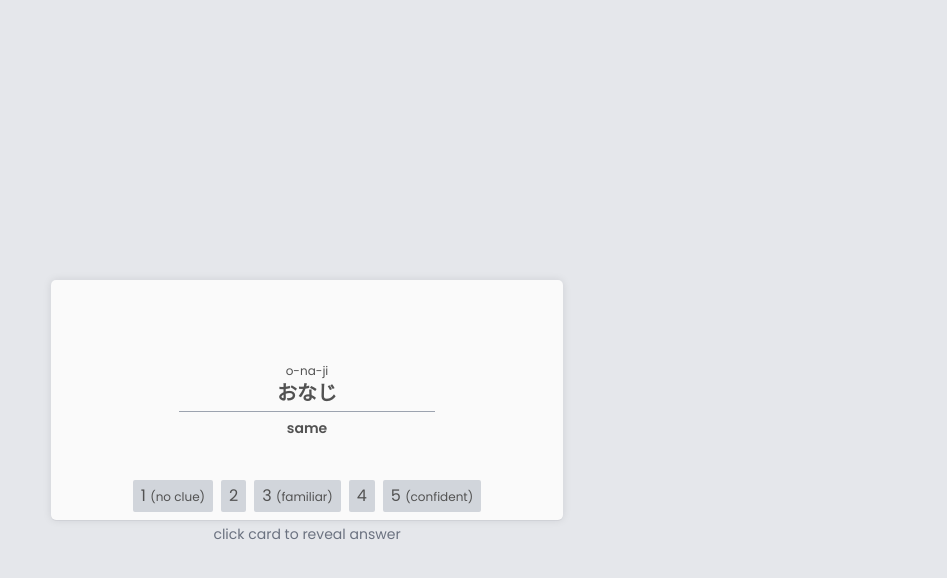
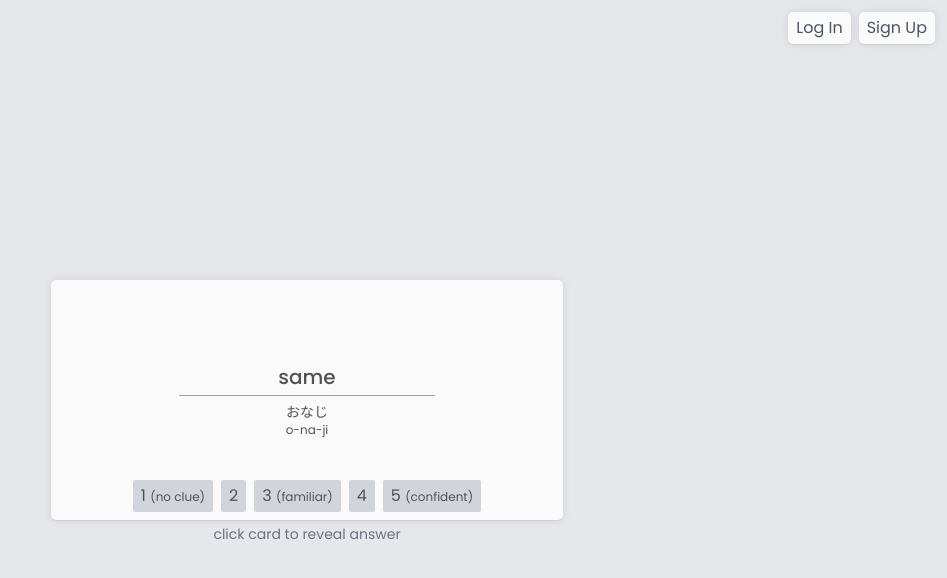
Before and after one commit to konstantinstanmeyer/sm-2-learner, a Next.js app: page / in a window 1280 px wide. Both pictures are taken after a click on the element 640 px from the left and 400 px from the top of the page. Shown: the top 578 px of the page, without its empty margins (333-1280 px from the left). Built offline with nearby package versions, Linux system fonts and the light colour scheme.

Commit message:
basic signin component styling

```diff
--- a/app/globals.css
+++ b/app/globals.css
@@ -24,4 +24,8 @@
     color: rgb(82, 82, 82);
     font-family: var(--font-poppins);
   }
+
+  .poppins {
+    font-family: var(--font-poppins);
+  }
 }
--- a/app/page.tsx
+++ b/app/page.tsx
@@ -1,11 +1,13 @@
 import Image from 'next/image'
-import Card from '@/components/card'
+import Card from '@/components/Card'
 import samples from '@/lib/samples'
+import SignIn from '@/components/SignIn'
 
 export default function Home() {
   return (
    <div className="w-full h-full position fixed flex justify-center items-center bg-gray-200">
-    <Card cardInfo={samples[2]} />
+    <SignIn />
+    <Card cardInfo={samples[3]} />
    </div>
   )
 }
--- /dev/null
+++ b/components/SignIn.tsx
@@ -0,0 +1,8 @@
+export default function SignIn(){
+    return (
+        <div className="flex flex-row items-center absolute top-0 right-0 mr-3 mt-3 poppins">
+            <button className="mr-1 card px-2 py-1 text-gray-600">Log In</button>
+            <button className="ml-1 card px-2 py-1 text-gray-600">Sign Up</button>
+        </div>
+    )
+}
--- a/components/card.tsx
+++ b/components/card.tsx
@@ -1,7 +1,7 @@
 "use client"
 import { useState } from "react";
 import { Sample } from "@/lib/samples";
-import CardOptions from "./cardOptions";
+import CardOptions from "./CardOptions";
 
 interface Props {
     cardInfo: Sample
@@ -15,12 +15,12 @@ export default function Card({ cardInfo }: Props){
             {!cardInfo.isCharacter && cardInfo?.phonetic && !cardInfo.isNative ?
                 <p className="text-xs">{cardInfo.phonetic}</p> : null
             }
-            <p className="font-semibold text-xl">{cardInfo.original}</p>
+            <p className="font-[500] text-xl">{cardInfo.original}</p>
             {!isClicked ? null :
             <>
                 <div className="h-[1px] w-1/2 mb-1.5 mt-1 bg-gray-400" />
-                <p className="font-semibold text-sm">{`${cardInfo.translation}`}</p>
-                {cardInfo.isNative}<p></p>
+                <p className="font-normal text-sm">{`${cardInfo.translation}`}</p>
+                {cardInfo.isNative ? <p className="text-xs">{cardInfo.phonetic}</p> : null}
             </>
             }
             <CardOptions />
```
